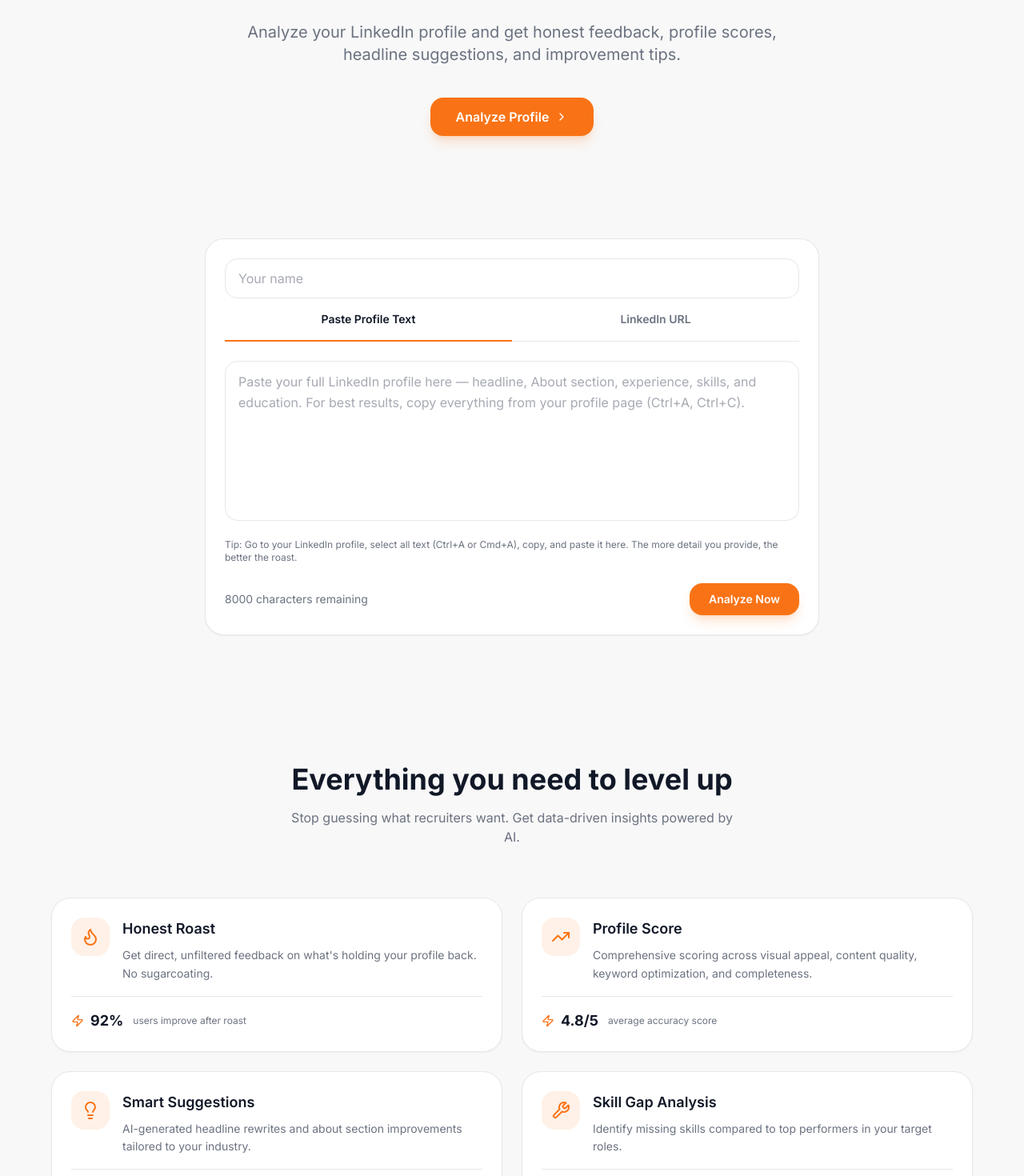
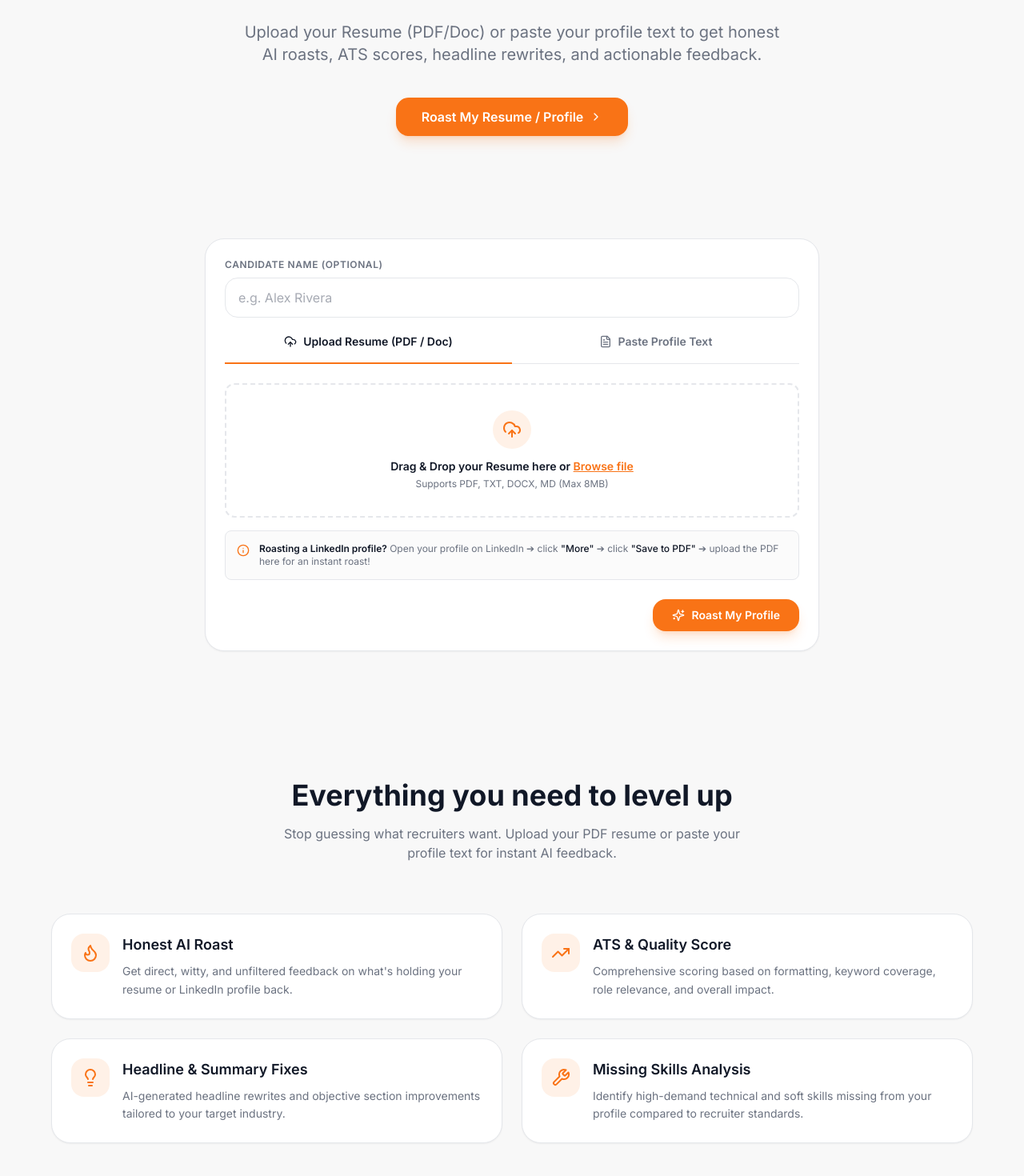
Before and after one commit to Shivipawar24/Profile-Roster, a React (Vite) app: page / in a window 1280 px wide. Shown: the part 340-1810 px from the top of the page at 80% size. Built offline with nearby package versions, Linux system fonts and the light colour scheme.

Commit message:
Fix Vercel serverless backend deployment

```diff
--- /dev/null
+++ b/api/analyze.js
@@ -0,0 +1,3 @@
+const app = require('../server/index.cjs');
+
+module.exports = app;
--- /dev/null
+++ b/api/index.js
@@ -0,0 +1,3 @@
+const app = require('../server/index.cjs');
+
+module.exports = app;
--- a/src/components/AnalyzerCard.jsx
+++ b/src/components/AnalyzerCard.jsx
@@ -1,35 +1,121 @@
-import React, { useState } from 'react'
+import React, { useState, useRef } from 'react'
 import { analyzeProfileApi } from '../services/api'
 import ResultsPreview from './ResultsPreview'
 import Toast from './Toast'
+import { UploadCloud, FileText, File, X, Sparkles, Info, CheckCircle2 } from 'lucide-react'
 
 export default function AnalyzerCard() {
   const [name, setName] = useState('')
   const [inputText, setInputText] = useState('')
-   const [url, setUrl] = useState('')
+  const [selectedFile, setSelectedFile] = useState(null)
+  const [extractedText, setExtractedText] = useState('')
+  const [fileBase64, setFileBase64] = useState('')
   const [results, setResults] = useState(null)
   const [loading, setLoading] = useState(false)
   const [toast, setToast] = useState(null)
-   const [mode, setMode] = useState('text')
+  const [mode, setMode] = useState('file') // 'file' or 'text'
+  const [isDragging, setIsDragging] = useState(false)
 
-  const maxChars = 8000
+  const fileInputRef = useRef(null)
+  const maxChars = 10000
   const remainingChars = maxChars - inputText.length
 
   const showToast = (type, message) => {
     setToast({ id: Date.now(), type, message })
   }
 
+  const processFile = (file) => {
+    if (!file) return
+
+    const validExtensions = ['.pdf', '.txt', '.docx', '.doc', '.md', '.rtf']
+    const fileExt = '.' + file.name.split('.').pop().toLowerCase()
+
+    if (!validExtensions.includes(fileExt) && !file.type.includes('pdf') && !file.type.includes('text')) {
+      showToast('error', 'Please upload a valid document (.pdf, .txt, .docx, .md)')
+      return
+    }
+
+    if (file.size > 8 * 1024 * 1024) {
+      showToast('error', 'File size exceeds 8MB. Please select a smaller file.')
+      return
+    }
+
+    setSelectedFile(file)
+    setExtractedText('')
+    setFileBase64('')
+
+    const reader = new FileReader()
+
+    if (file.type.includes('pdf') || fileExt === '.pdf') {
+      // PDF handling: convert to base64 data for multimodal AI or server parsing
+      reader.onload = (e) => {
+        const base64String = e.target.result.split(',')[1]
+        setFileBase64(base64String)
+      }
+      reader.readAsDataURL(file)
+    } else {
+      // Plain text / MD / RTF / DOC text extraction
+      reader.onload = (e) => {
+        const text = e.target.result
+        setExtractedText(text)
+      }
+      reader.readAsText(file)
+    }
+  }
+
+  const handleFileDrop = (e) => {
+    e.preventDefault()
+    setIsDragging(false)
+    if (e.dataTransfer.files && e.dataTransfer.files[0]) {
+      processFile(e.dataTransfer.files[0])
+    }
+  }
+
+  const handleFileChange = (e) => {
+    if (e.target.files && e.target.files[0]) {
+      processFile(e.target.files[0])
+    }
+  }
+
+  const removeFile = () => {
+    setSelectedFile(null)
+    setExtractedText('')
+    setFileBase64('')
+    if (fileInputRef.current) {
+      fileInputRef.current.value = ''
+    }
+  }
+
   const handleAnalyze = async () => {
     if (loading) return
 
-      const profileText = mode === 'url' ? url : inputText
-      if (!profileText.trim()) {
-        showToast('error', mode === 'url' ? 'Paste your LinkedIn URL first.' : 'Paste your profile text first.')
+    let profileText = ''
+    let fileData = null
+
+    if (mode === 'file') {
+      if (!selectedFile) {
+        showToast('error', 'Please select or drop your resume file first.')
         return
       }
-      if (mode === 'text' && profileText.trim().length < 100) {
-        showToast('error', 'Paste at least 100 characters for an accurate roast.')
+      if (extractedText) {
+        profileText = extractedText
+      } else if (fileBase64) {
+        fileData = {
+          base64: fileBase64,
+          mimeType: selectedFile.type || 'application/pdf',
+          filename: selectedFile.name,
+        }
+      }
+    } else {
+      profileText = inputText.trim()
+      if (!profileText) {
+        showToast('error', 'Please paste your resume or profile text first.')
         return
+      }
+      if (profileText.length < 80) {
+        showToast('error', 'Please paste at least 80 characters for an accurate roast.')
+        return
+      }
     }
 
     setLoading(true)
@@ -37,12 +123,16 @@ export default function AnalyzerCard() {
     setResults(null)
 
     try {
-        const data = await analyzeProfileApi({ profileText, name: name.trim() })
+      const data = await analyzeProfileApi({
+        profileText,
+        fileData,
+        name: name.trim(),
+      })
       setResults(data)
     } catch (err) {
       const msg = err.message || 'Failed to analyze profile'
       if (msg.includes('quota') || msg.includes('429') || msg.includes('All AI providers failed')) {
-        showToast('error', 'AI is at capacity right now. Please wait a few minutes and try again. Free tiers reset automatically.')
+        showToast('error', 'AI is at capacity right now. Please wait a minute and try again.')
       } else {
         showToast('error', msg)
       }
@@ -55,98 +145,167 @@ export default function AnalyzerCard() {
     <section id="analyzer" className="py-16 px-6">
       <div className="max-w-3xl mx-auto">
         <div className="card">
-          <div className="mb-4">
+          <div className="mb-5">
+            <label className="block text-xs font-semibold text-secondary uppercase tracking-wider mb-2">
+              Candidate Name (Optional)
+            </label>
             <input
               type="text"
               value={name}
               onChange={(e) => setName(e.target.value.slice(0, 50))}
-              placeholder="Your name "
+              placeholder="e.g. Alex Rivera"
               className="input-field"
               disabled={loading}
-              required={true}
             />
-            {/* <p className="text-xs text-secondary mt-1">
-              Adding your name makes the roast more personal and fun
-            </p> */}
           </div>
+
+          {/* Mode Switcher Tabs */}
           <div className="flex border-b border-border mb-6">
             <button
-              onClick={() => setMode('text')}
-              className={`flex-1 pb-4 text-sm font-semibold transition-colors duration-200 border-b-2 -mb-px ${mode === 'text'
+              onClick={() => setMode('file')}
+              className={`flex-1 pb-4 text-sm font-semibold transition-colors duration-200 border-b-2 -mb-px flex items-center justify-center gap-2 ${
+                mode === 'file'
                   ? 'text-primary border-accent'
                   : 'text-secondary border-transparent hover:text-primary'
               }`}
             >
-              Paste Profile Text
+              <UploadCloud className="w-4 h-4" />
+              Upload Resume (PDF / Doc)
             </button>
             <button
-              onClick={() => setMode('url')}
-              className={`flex-1 pb-4 text-sm font-semibold transition-colors duration-200 border-b-2 -mb-px ${mode === 'url'
+              onClick={() => setMode('text')}
+              className={`flex-1 pb-4 text-sm font-semibold transition-colors duration-200 border-b-2 -mb-px flex items-center justify-center gap-2 ${
+                mode === 'text'
                   ? 'text-primary border-accent'
                   : 'text-secondary border-transparent hover:text-primary'
               }`}
             >
-              LinkedIn URL
+              <FileText className="w-4 h-4" />
+              Paste Profile Text
             </button>
           </div>
 
-          {mode === 'url' ? (
+          {/* File Upload Mode */}
+          {mode === 'file' ? (
             <div className="space-y-4">
+              {!selectedFile ? (
+                <div
+                  onDragOver={(e) => {
+                    e.preventDefault()
+                    setIsDragging(true)
+                  }}
+                  onDragLeave={() => setIsDragging(false)}
+                  onDrop={handleFileDrop}
+                  onClick={() => fileInputRef.current?.click()}
+                  className={`border-2 border-dashed rounded-xl p-8 text-center cursor-pointer transition-all duration-200 ${
+                    isDragging
+                      ? 'border-accent bg-accent/10 shadow-lg scale-[1.01]'
+                      : 'border-border hover:border-accent/60 hover:bg-surface/50'
+                  }`}
+                >
                   <input
-                type="url"
-                value={url}
-                onChange={(e) => setUrl(e.target.value.slice(0, 200))}
-                placeholder="https://www.linkedin.com/in/your-profile"
-                className="input-field"
+                    type="file"
+                    ref={fileInputRef}
+                    onChange={handleFileChange}
+                    accept=".pdf,.txt,.docx,.doc,.md,.rtf"
+                    className="hidden"
                     disabled={loading}
                   />
-              {/* <p className="text-xs text-secondary">
-                URL Analysis (Beta): We’ll try to fetch the public profile. Best results require a profile extraction API key.
-              </p> */}
+                  <div className="w-12 h-12 rounded-full bg-accent/10 text-accent flex items-center justify-center mx-auto mb-3">
+                    <UploadCloud className="w-6 h-6" />
+                  </div>
+                  <p className="text-sm font-semibold text-primary mb-1">
+                    Drag & Drop your Resume here or <span className="text-accent underline">Browse file</span>
+                  </p>
+                  <p className="text-xs text-secondary">
+                    Supports PDF, TXT, DOCX, MD (Max 8MB)
+                  </p>
                 </div>
               ) : (
+                <div className="flex items-center justify-between p-4 rounded-xl border border-accent/40 bg-accent/5">
+                  <div className="flex items-center gap-3 overflow-hidden">
+                    <div className="w-10 h-10 rounded-lg bg-accent/10 text-accent flex items-center justify-center shrink-0">
+                      <File className="w-5 h-5" />
+                    </div>
+                    <div className="truncate">
+                      <p className="text-sm font-medium text-primary truncate">{selectedFile.name}</p>
+                      <p className="text-xs text-secondary">
+                        {(selectedFile.size / 1024).toFixed(1)} KB • Ready for AI Roast
+                      </p>
+                    </div>
+                  </div>
+                  <button
+                    onClick={removeFile}
+                    disabled={loading}
+                    className="p-1.5 rounded-lg hover:bg-surface text-secondary hover:text-accent transition-colors"
+                    title="Remove file"
+                  >
+                    <X className="w-5 h-5" />
+                  </button>
+                </div>
+              )}
+
+              {/* Tip box for LinkedIn export */}
+              <div className="p-3.5 rounded-lg border border-border bg-surface/60 flex items-start gap-3 text-xs text-secondary">
+                <Info className="w-4 h-4 text-accent shrink-0 mt-0.5" />
+                <div>
+                  <span className="font-semibold text-primary">Roasting a LinkedIn profile?</span> Open your profile on LinkedIn ➔ click <span className="text-primary font-medium">"More"</span> ➔ click <span className="text-primary font-medium">"Save to PDF"</span> ➔ upload the PDF here for an instant roast!
+                </div>
+              </div>
+            </div>
+          ) : (
+            /* Paste Text Mode */
             <div className="space-y-4">
               <textarea
                 value={inputText}
                 onChange={(e) => setInputText(e.target.value.slice(0, maxChars))}
-                placeholder="Paste your full LinkedIn profile here — headline, About section, experience, skills, and education. For best results, copy everything from your profile page (Ctrl+A, Ctrl+C)."
-                className="input-field min-h-[200px] resize-none text-base leading-relaxed"
+                placeholder="Paste your resume or full LinkedIn profile here — summary, experience, skills, and education. For best results, copy everything from your profile page (Ctrl+A, Ctrl+C)."
+                className="input-field min-h-[220px] resize-none text-base leading-relaxed"
                 disabled={loading}
               />
-              <p className="text-xs text-secondary">
-                Tip: Go to your LinkedIn profile, select all text (Ctrl+A or Cmd+A), copy, and paste it here. The more detail you provide, the better the roast.
-              </p>
-            </div>
-          )}
-
-          <div className="flex items-center justify-between mt-6">
-            <span className={`text-sm ${((mode === 'text' ? remainingChars : 200 - url.length) < 200) ? 'text-accent font-medium' : 'text-secondary'}`}>
-              {mode === 'text' ? `${remainingChars} characters remaining` : `${200 - url.length} characters remaining`}
+              <div className="flex items-center justify-between text-xs text-secondary">
+                <span>Tip: The more detail you provide, the sharper the roast and ATS feedback.</span>
+                <span className={remainingChars < 200 ? 'text-accent font-medium' : ''}>
+                  {remainingChars} chars left
                 </span>
-
-            <button
-              className="btn-primary text-sm py-2.5 px-6"
-              onClick={handleAnalyze}
-              disabled={loading}
-            >
-              {loading ? 'Analyzing...' : 'Analyze Now'}
-            </button>
-          </div>
-
-          {((mode === 'text' ? inputText.trim() : url.trim()) || loading || results) && (
-            <div className="mt-8 pt-8 border-t border-border">
-              {loading && (
-                <div className="flex items-center justify-center py-12">
-                  <div className="flex items-center gap-3">
-                    <div className="w-5 h-5 border-2 border-accent border-t-transparent rounded-full animate-spin" />
-                    <span className="text-secondary text-sm font-medium">Analyzing...</span>
               </div>
             </div>
           )}
 
-              {results && (
-                <ResultsPreview results={results} />
+          {/* Action Bar */}
+          <div className="flex items-center justify-end mt-6">
+            <button
+              className="btn-primary text-sm py-2.5 px-6 flex items-center gap-2"
+              onClick={handleAnalyze}
+              disabled={loading}
+            >
+              {loading ? (
+                <>
+                  <div className="w-4 h-4 border-2 border-white border-t-transparent rounded-full animate-spin" />
+                  <span>Roasting Resume...</span>
+                </>
+              ) : (
+                <>
+                  <Sparkles className="w-4 h-4" />
+                  <span>Roast My Profile</span>
+                </>
               )}
+            </button>
+          </div>
+
+          {/* Results Display */}
+          {(loading || results) && (
+            <div className="mt-8 pt-8 border-t border-border">
+              {loading && (
+                <div className="flex flex-col items-center justify-center py-12 gap-3">
+                  <div className="w-8 h-8 border-3 border-accent border-t-transparent rounded-full animate-spin" />
+                  <span className="text-secondary text-sm font-medium animate-pulse">
+                    Analyzing experience & scanning for ATS red flags...
+                  </span>
+                </div>
+              )}
+
+              {results && <ResultsPreview results={results} />}
             </div>
           )}
         </div>
--- a/src/components/Features.jsx
+++ b/src/components/Features.jsx
@@ -1,34 +1,26 @@
 import React from 'react'
-import { Flame, TrendingUp, Lightbulb, Wrench, Zap } from 'lucide-react'
+import { Flame, TrendingUp, Lightbulb, Wrench } from 'lucide-react'
 
 const features = [
   {
     icon: Flame,
-    title: 'Honest Roast',
-    description: 'Get direct, unfiltered feedback on what\'s holding your profile back. No sugarcoating.',
-    stat: '92%',
-    statLabel: 'users improve after roast',
+    title: 'Honest AI Roast',
+    description: 'Get direct, witty, and unfiltered feedback on what\'s holding your resume or LinkedIn profile back.',
   },
   {
     icon: TrendingUp,
-    title: 'Profile Score',
-    description: 'Comprehensive scoring across visual appeal, content quality, keyword optimization, and completeness.',
-    stat: '4.8/5',
-    statLabel: 'average accuracy score',
+    title: 'ATS & Quality Score',
+    description: 'Comprehensive scoring based on formatting, keyword coverage, role relevance, and overall impact.',
   },
   {
     icon: Lightbulb,
-    title: 'Smart Suggestions',
-    description: 'AI-generated headline rewrites and about section improvements tailored to your industry.',
-    stat: '15+',
-    statLabel: 'suggestions per analysis',
+    title: 'Headline & Summary Fixes',
+    description: 'AI-generated headline rewrites and objective section improvements tailored to your target industry.',
   },
   {
     icon: Wrench,
-    title: 'Skill Gap Analysis',
-    description: 'Identify missing skills compared to top performers in your target roles.',
-    stat: '3.2x',
-    statLabel: 'faster skill discovery',
+    title: 'Missing Skills Analysis',
+    description: 'Identify high-demand technical and soft skills missing from your profile compared to recruiter standards.',
   },
 ]
 
@@ -41,7 +33,7 @@ export default function Features() {
             Everything you need to level up
           </h2>
           <p className="text-secondary max-w-xl mx-auto">
-            Stop guessing what recruiters want. Get data-driven insights powered by AI.
+            Stop guessing what recruiters want. Upload your PDF resume or paste your profile text for instant AI feedback.
           </p>
         </div>
 
@@ -57,11 +49,6 @@ export default function Features() {
                   <p className="text-secondary text-sm leading-relaxed">{feature.description}</p>
                 </div>
               </div>
-              <div className="mt-4 pt-4 border-t border-border flex items-center gap-2">
-                <Zap className="w-4 h-4 text-accent" />
-                <span className="text-lg font-bold text-primary">{feature.stat}</span>
-                <span className="text-xs text-secondary ml-1">{feature.statLabel}</span>
-              </div>
             </div>
           ))}
         </div>
--- a/src/components/Hero.jsx
+++ b/src/components/Hero.jsx
@@ -16,12 +16,12 @@ export default function Hero() {
         </h1>
 
         <p className="text-lg md:text-xl text-secondary max-w-2xl mx-auto mb-10 leading-relaxed">
-          Analyze your LinkedIn profile and get honest feedback, profile scores, headline suggestions, and improvement tips.
+          Upload your Resume (PDF/Doc) or paste your profile text to get honest AI roasts, ATS scores, headline rewrites, and actionable feedback.
         </p>
 
         <div className="flex flex-col sm:flex-row gap-4 justify-center">
           <a href="#analyzer" className="btn-primary inline-flex items-center justify-center gap-2">
-            Analyze Profile
+            Roast My Resume / Profile
             <ChevronRight className="w-4 h-4" />
           </a>
         </div>
--- a/src/services/api.js
+++ b/src/services/api.js
@@ -1,8 +1,8 @@
-export const analyzeProfileApi = async ({ profileText, name }) => {
+export const analyzeProfileApi = async ({ profileText, name, fileData }) => {
   const res = await fetch('/api/analyze', {
     method: 'POST',
     headers: { 'Content-Type': 'application/json' },
-    body: JSON.stringify({ profileText, name }),
+    body: JSON.stringify({ profileText, name, fileData }),
   });
 
   if (!res.ok) {
```
Also changed, not shown: vite.config.js.timestamp-1790879594760-a265af9341fdc8.mjs (added, +18 -0 lines), vercel.json (added), 2 other files (tests, documents, lock files or other folders). Lines whose indentation alone changed are shown as unchanged.
